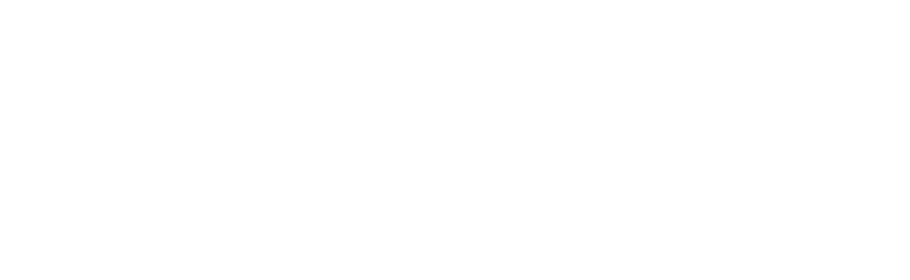
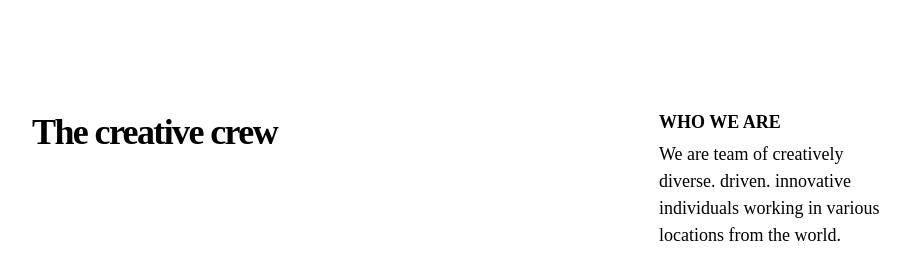
Before and after one commit to abhi141997/A-team-page, a plain HTML site: page index.html in a window 1280 px wide. Shown: the whole page, without its empty margins (211-1121 px from the left). Drawn offline with nearby package versions, Linux system fonts and the light colour scheme.

Commit message:
Title done

```diff
--- a/index.html
+++ b/index.html
@@ -7,12 +7,22 @@
       content="width=device-width, initial-scale=1,
   maximum-scale=5"
     />
-
+	<link rel="stylesheet" type="text/css" href="styles.css">
+	<link rel="stylesheet" href="https://maxcdn.bootstrapcdn.com/bootstrap/4.5.2/css/bootstrap.min.css">
     <title>A Team Page</title>
 
 
   </head>
   <body>
+  	<div class="row">
 
+    	<div class="col-6">
+    		<h1 class="title">The creative crew</h1>
+		</div>
+		<div class="col-6">
+    		<h2 class="title">WHO WE ARE</h2>
+    	<p class="title">We are team of creatively diverse. driven. innovative individuals working in various locations from the world.</p>
+   		</div>
+   	</div>
   </body>
 </html>
--- /dev/null
+++ b/styles.css
@@ -0,0 +1,46 @@
+.title{
+	padding-top: 109px;
+}
+h1.title {
+
+	height: 47px;
+	font-family: PT Serif;
+	font-style: normal;
+	font-weight: bold;
+	font-size: 36px;
+	line-height: 47px;
+	/* identical to box height */
+	letter-spacing: -0.045em;
+	padding-left: 243px;
+
+	color: #000000;
+}
+h2.title{
+
+	height: 27px;
+	font-family: Poppins;
+	font-style: normal;
+	font-weight: 600;
+	font-size: 18px;
+	line-height: 27px;
+	/* identical to box height */
+	padding-left:215px;
+	text-transform: uppercase;
+
+	color: #000000;
+
+}
+
+p.title{
+
+	width: 439px;
+
+	padding-top: 24px;
+	font-family: Poppins;
+	font-style: normal;
+	font-weight: normal;
+	font-size: 18px;
+	line-height: 27px;
+	padding-left:215px;
+	color: #000000;
+}
```
